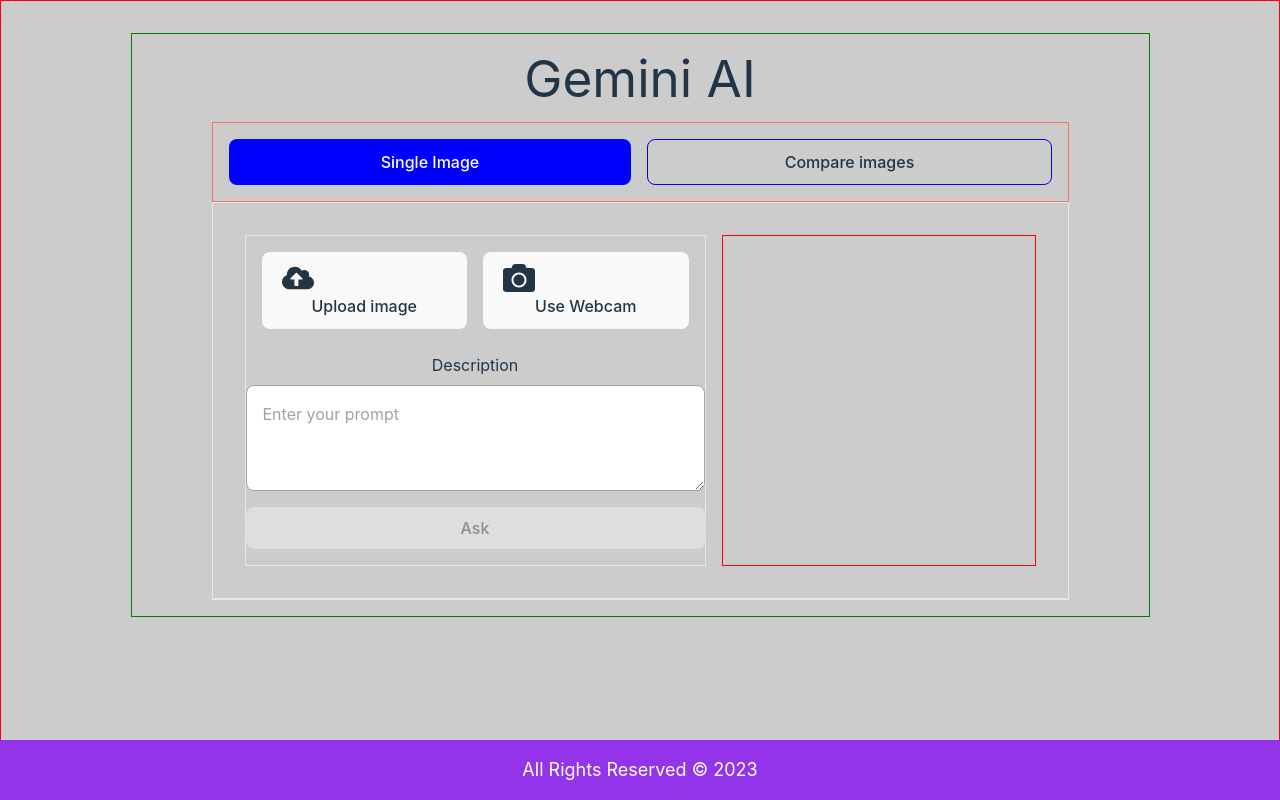
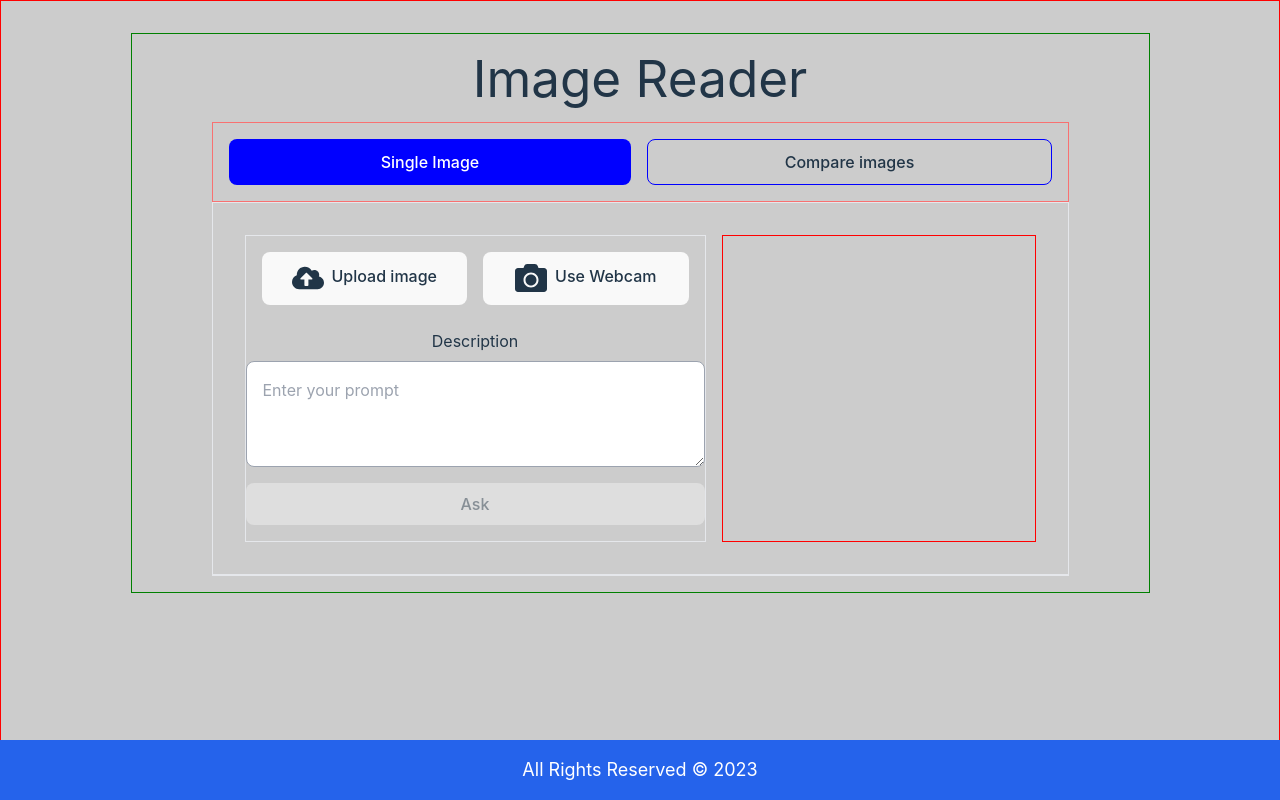
Before and after one commit to kipyegonline/gemini-ai-api, a React (Vite) app: page / in a window 1280 px wide. Built offline with nearby package versions, Linux system fonts and the light colour scheme.

Commit message:
footer color

```diff
--- a/src/App.tsx
+++ b/src/App.tsx
@@ -12,7 +12,7 @@
   return (
     <main className=" border-green   w-full p-4 md:px-20">
       <div className="pb-4">
-        <h1>Gemini AI</h1>
+        <h1>Image Reader</h1>
       </div>
 
       <section className="flex w-full justify-evenly flex-col md:flex-row gap-4 p2 sm:p-4  border-red-400 border">
@@ -42,7 +42,7 @@
       {single && <SingleComparison />}
       {!single && <MultipleComparisons />}
       <hr />
-      <footer className="fixed left-0 bottom-0 right-0 flex justify-center py-4 bg-purple-600 text-white text-lg">
+      <footer className="fixed left-0 bottom-0 right-0 flex justify-center py-4 bg-blue-600 text-white text-lg">
         <p>All Rights Reserved &copy; {new Date().getFullYear()}</p>
       </footer>
     </main>
--- a/src/Components/SingleComparison.tsx
+++ b/src/Components/SingleComparison.tsx
@@ -100,7 +100,7 @@
               accept=".jpeg,.jpg, .png, .webp "
               onChange={handleFileUpload}
             />
-            <FaCloudUploadAlt size="2rem" />
+            <FaCloudUploadAlt size="2rem" className="inline-block mr-2" />
             {onCamera === 0 ? "Upload another " : "Upload image"}
           </button>
           <button
@@ -114,7 +114,7 @@
               color: onCamera == 1 ? "white" : "",
             }}
           >
-            <FaCamera size="2rem" />
+            <FaCamera size="2rem" className="inline-block mr-2" />
             {onCamera === 1 ? "Take another one" : "Use Webcam"}
           </button>
         </div>
```
